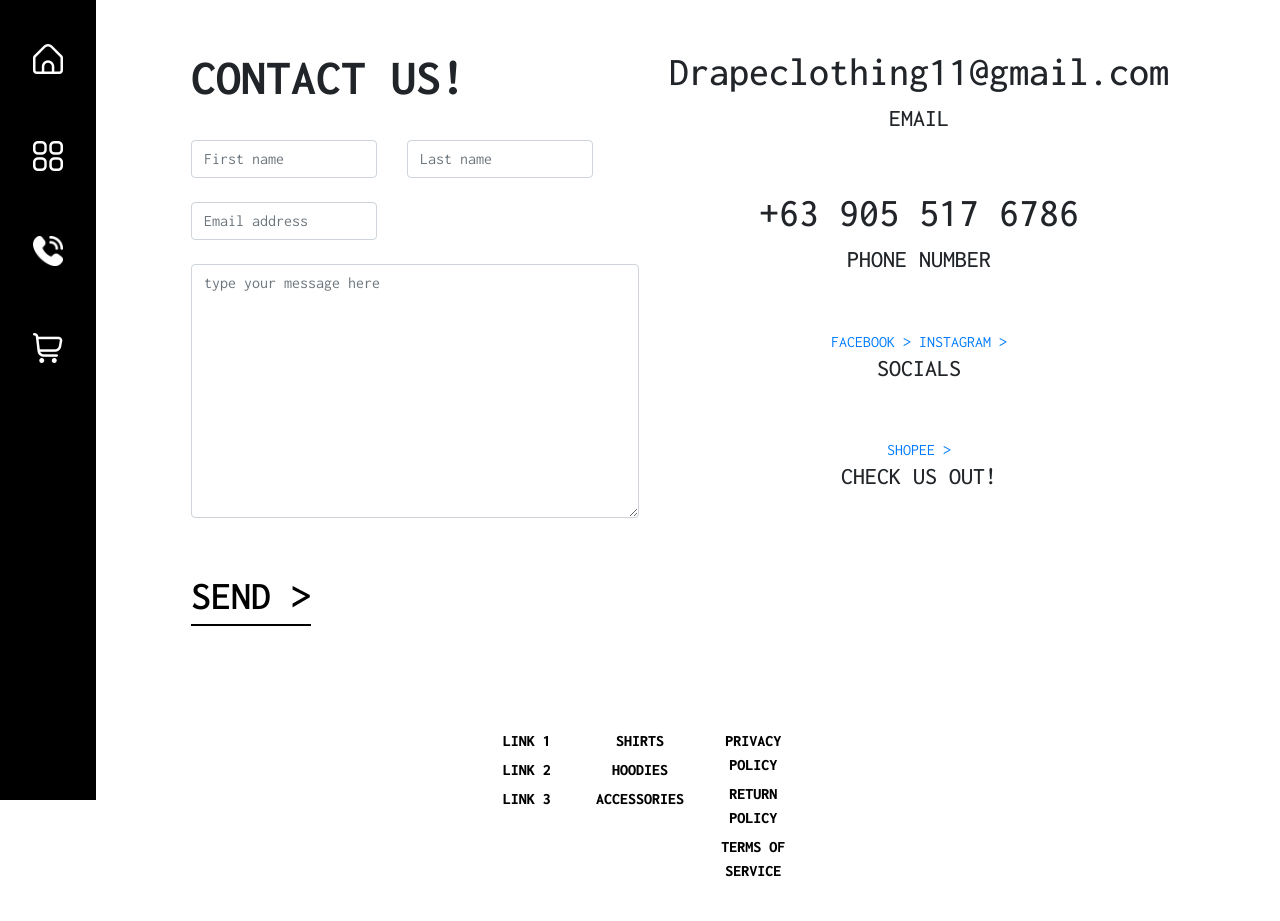
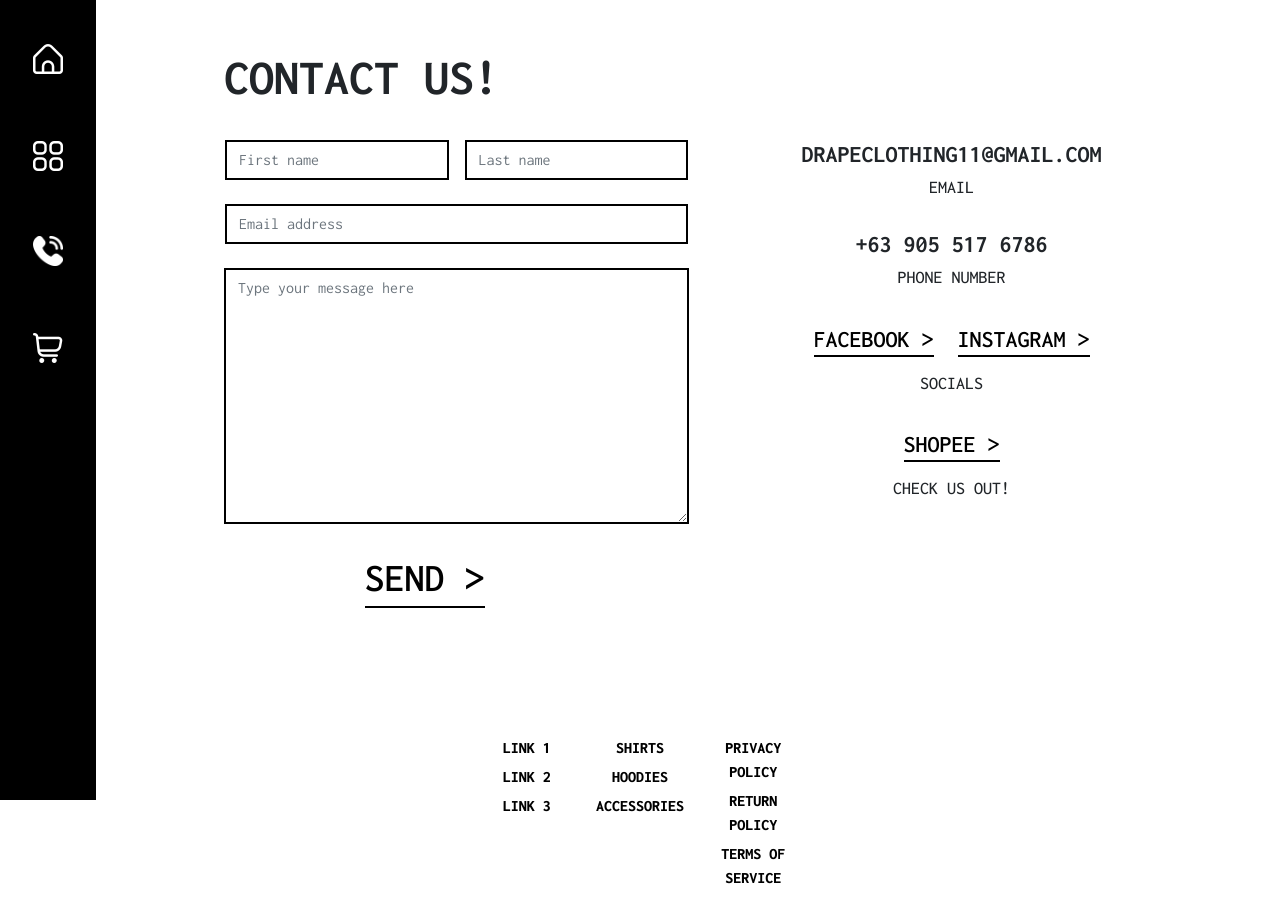
Before and after one commit to rjventu/drape-website, a PHP site: page /contacts.html in a window 1280 px wide. Shown: the top 921 px of the page. Before the commit the page ends 877 px from the top, so only its background shows below. Run offline with PHP 8.4, Linux system fonts and the light colour scheme; some libraries are stand-ins or nearby versions.

Commit message:
Contact form
+ fixed contact form borders

```diff
--- a/contacts.html
+++ b/contacts.html
@@ -38,7 +38,6 @@
                         </a>
                     </li>
                     <li class="nav-item">
-                      <!-- please change to working image (i cant invert the colors) -->
                         <a class="nav-link active" aria-current="page" href="contacts.html">
                             <img src="active icon/phone-call.png" id="active-icon">
                         </a>
@@ -64,45 +63,37 @@
     <main>
 
       <!-- CONTACT FORM  -->
-        <div class="container contacts">
+      <div class="contacts ml-5">
+        <h2><b>CONTACT US!</b></h2> <br>
         <div class="row">
-            <div class="col">
+          <div class="col-md-6">
+            <!-- FORM -->
+            <form>
 
-              <!-- FORM -->
-              <h2><b>CONTACT US!</b></h2> <br>
-              <form>
               <div class="row">
-                  <div class="firstName">
-                      <div class="col">
+                <div class="col p-0 ml-3 mr-2">
                   <input type="text" class="form-control" placeholder="First name">
                 </div>
-                  </div>
-                  <div class="lastName">
-                      <div class="col">
+                <div class="col p-0 ml-2 mr-3">
                   <input type="text" class="form-control" placeholder="Last name">
                 </div>
               </div>
-                </div>
-                <br>
 
-                <div class="row">
-                  <div class="email">
-                    <div class="col">
+              <div class="row mt-4">
+                <div class="col p-0 mx-3">
                     <input type="email" class="form-control" placeholder="Email address">
                 </div>
               </div>
-                </div>
-                <br>
 
-                <div class="row">
+              <div class="row mt-4">
                 <div class="col">
                   <div class=message>
-                      <textarea class="form-control" id="exampleFormControlTextarea1" rows="10" placeholder="type your message here"></textarea>
+                    <textarea class="form-control" rows="10" placeholder="Type your message here"></textarea>
                   </div>
                 </div>
               </div>
-                <br><br>
-                <div class="send-link">
+
+              <div class="mt-4 d-flex justify-content-center">
                   <a href="#" class="btn-black">SEND ></a>
               </div>
             </form>
@@ -111,34 +102,43 @@
           <div class="col text-center">
 
             <!-- INFO -->
-              <div class="new-con">
             <div class="contactinfo">
+              <div class="row">
+                <div class="col text-center">
+                  <h2>DRAPECLOTHING11@GMAIL.COM</h2>
+                  <h4>EMAIL</h4>
+                </div>
+              </div>
 
-                  <strong> <h1>Drapeclothing11@gmail.com</h1> </strong>
-                  <h4>EMAIL</h4>
-                  <br><br>
-                  <h1>+63 905 517 6786</h1>
+              <div class="row mt-4">
+                <div class="col text-center">
+                  <h2>+63 905 517 6786</h2>
                   <h4>PHONE NUMBER</h4>
-                  <br> <br>
-                  <div class="social-links">
-                    <div class="send-link">
-                      <a href="https://www.facebook.com/DrapeClothing11" target="_blank" class="btn-send">
-                        FACEBOOK >
-                      </a>
-                      <a href="https://www.instagram.com/drape.clothing/" target="_blank" class="btn-send">
-                        INSTAGRAM >
-                      </a>
+                </div>
+              </div>
+
+              <div class="row mt-4">
+                <div class="col">
+                  <div class="row d-flex justify-content-center mb-3">
+                    <a class="btn-black" href="https://www.facebook.com/DrapeClothing11" target="_blank">
+                      FACEBOOK ></a>
+                    <a class="btn-black ml-4" href="https://www.instagram.com/drape.clothing/" target="_blank">
+                      INSTAGRAM ></a>
+                  </div>
                   <h4>SOCIALS</h4>
-                      <br><br>
-                      <a href="https://www.lazada.com.ph/?spm=a2o4l.searchlist.header.dhome.2e5317bc4nW0HS" target="_blank" class="btn-send">SHOPEE ></a>
-                      <h4> CHECK US OUT! </h4>
+                </div>
+              </div>
+
+              <div class="row mt-4">
+                <div class="col">
+                  <div class="row d-flex justify-content-center mb-3">
+                    <a class="btn-black" href="https://shopee.ph/drapeclothing" target="_blank">
+                      SHOPEE ></a>
+                  </div>
+                  <h4>CHECK US OUT!</h4>
                 </div>
               </div>
             </div>
-                </div>
-              </div>
-
-
           </div>
         </div>
       </div>
--- a/styles/main.css
+++ b/styles/main.css
@@ -79,7 +79,7 @@ main {
     margin-inline: 11rem 6rem;
 }
 .hero {
-    background-image: url('/images/xuan-thu-le-2OXNxfTt3kQ-unsplash.jpg');
+    background-image: url('../images/xuan-thu-le-2OXNxfTt3kQ-unsplash.jpg');
     background-size: cover;
     background-position: center;
     height: 25rem;
@@ -108,7 +108,7 @@ main {
     font-size: 120px;
 }
 .shop-hero {
-    background-image: url('/images/xuan-thu-le-2OXNxfTt3kQ-unsplash.jpg');
+    background-image: url('../images/xuan-thu-le-2OXNxfTt3kQ-unsplash.jpg');
     background-size: cover;
     background-position: center;
     height: 25rem;
@@ -130,7 +130,7 @@ main {
     margin-left: 3rem;
 }
 .hero-shop-cat {
-    background-image: url('/images/xuan-thu-le-2OXNxfTt3kQ-unsplash.jpg');
+    background-image: url('../images/xuan-thu-le-2OXNxfTt3kQ-unsplash.jpg');
     background-size: cover;
     background-position: center;
     height: 25rem;
@@ -419,35 +419,41 @@ main {
 }
 
 /* [8] CONTACTS */
-.contacts .send {
-    height: 25rem;
-    display: flex;
-    flex-direction: column;
-    justify-content: end;
+
+.contacts{
+    margin-bottom: 5rem;
 }
-.contacts .send-content {
-    color: black;
-    display: flex;
-    justify-content: space-between;
-}
-.contacts .send-text {
-    padding: 0 0 3rem 4rem;
-}
-.contacts .send-text p {
-    font-size: 30px;
-}
-.contacts .send-text h1 {
-    font-weight: 800;
-    font-size: 120px;
-}
+
 .contacts h2 {
     font-size: 50px;
 }
-.contacts .social-links{
+
+.contacts input,
+.contacts textarea{
+    width: 100%;
+    border: 2px solid black;
+    border-radius: 0;
+}
+
+.contacts .form-control:focus {
+    border-color: rgb(0, 0, 0);
+    box-shadow: inset 0 1px 1px rgba(0, 0, 0, 0.075), 0 0 8px rgb(55, 55, 55, 0.6);
+}
+
+.contactinfo .btn-black{
     text-align: center;
+    font-size: 24px;
+    margin: 0;
 }
-.contacts .send-link{
-    display: inline-block;
+
+.contactinfo h2{
+    font-size: 24px;
+    font-weight: bold;
+}
+
+.contactinfo h4{
+    font-size: 18px;
+    font-weight: 500;
 }
 
 /* [9] FOOTER */
```
Lines whose indentation alone changed are shown as unchanged.
